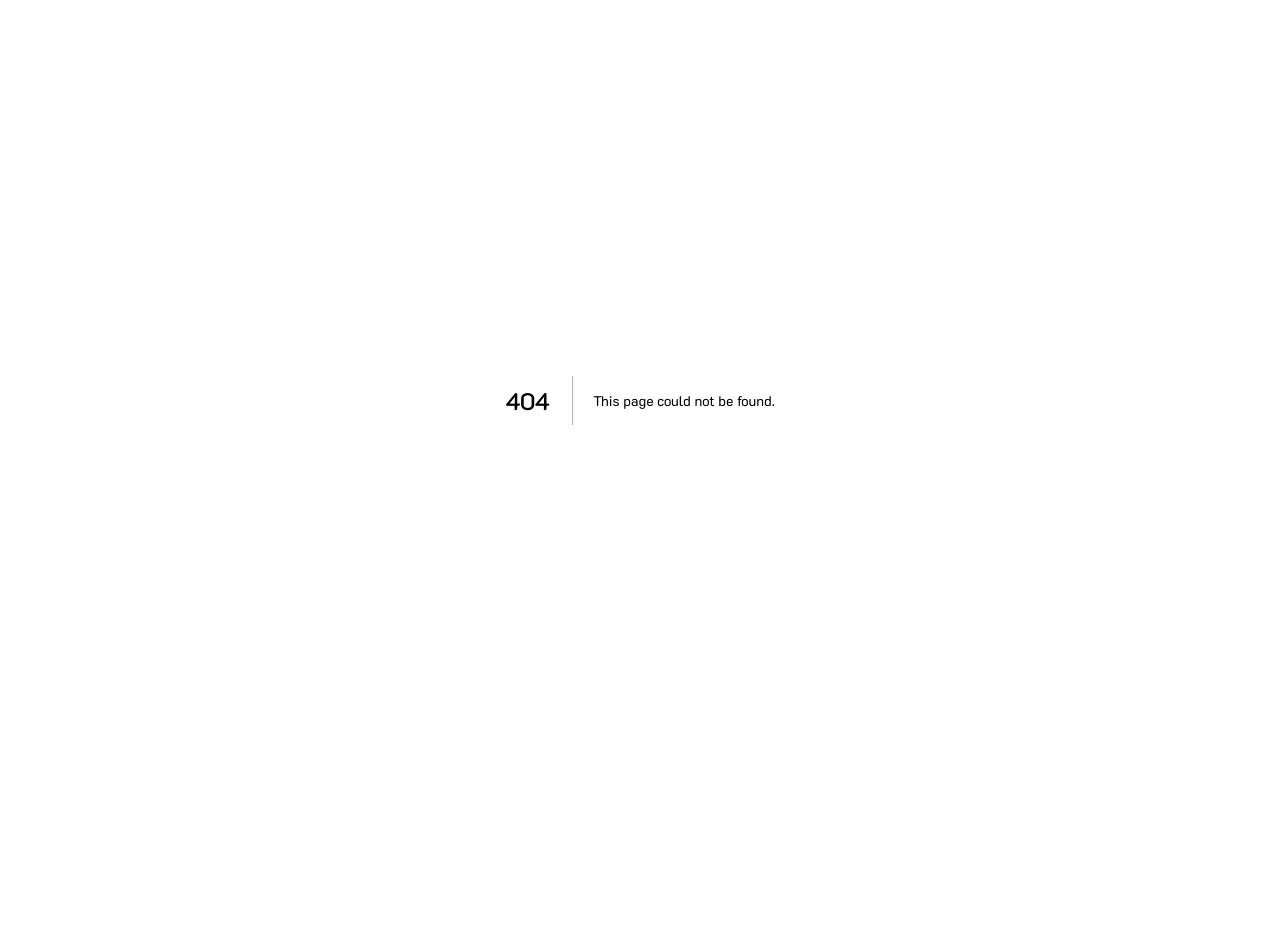
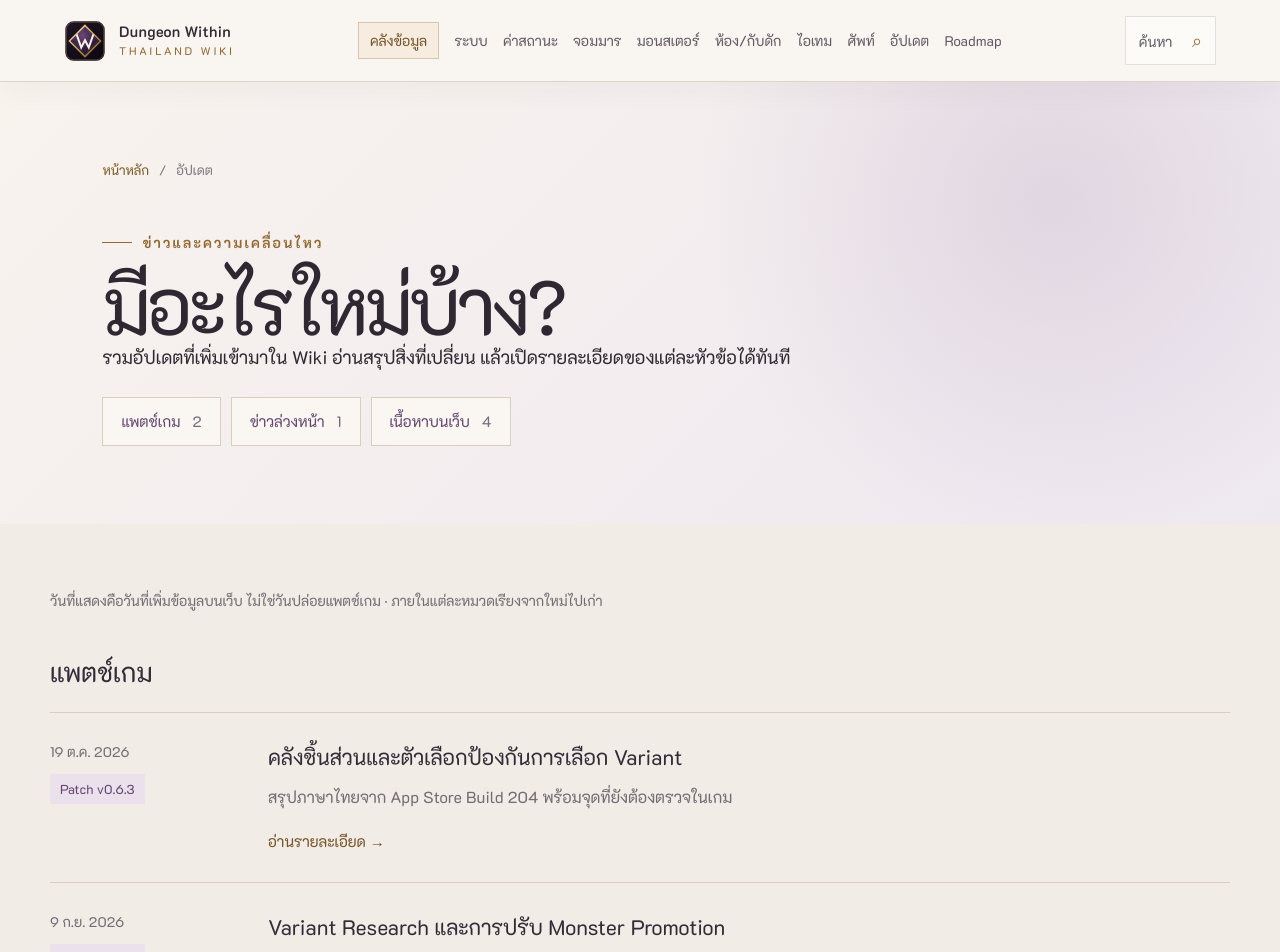
Before and after one commit to KaT0p/Dungeon-Within-Thai-WiKi, a Next.js app: page /updates in a window 1280 px wide. Before the commit this address had no page. Shown: the top 952 px of the page. Before the commit the page ends 800 px from the top, so only its background shows below. Built offline with nearby package versions, Linux system fonts and the light colour scheme.

Commit message:
[ เพิ่ม ] เมนูและหน้ารวมข่าวอัปเดต

```diff
--- a/app/components/site-header.tsx
+++ b/app/components/site-header.tsx
@@ -3,8 +3,9 @@ export default function SiteHeader() {
     <a className="brand" href="/" aria-label="Dungeon Within Thailand Wiki หน้าแรก">
       <span className="brand-mark" aria-hidden="true" /><span><strong>Dungeon Within</strong><small>THAILAND WIKI</small></span>
     </a>
-    <nav aria-label="เมนูหลัก"><a className="nav-hub" href="/wiki">คลังข้อมูล</a><a href="/wiki/systems">ระบบ</a><a href="/wiki/stats">ค่าสถานะ</a><a href="/wiki/dark-lords">จอมมาร</a><a href="/wiki/monsters">มอนสเตอร์</a><a href="/wiki/facilities">ห้อง/กับดัก</a><a href="/wiki/items">ไอเทม</a><a href="/wiki/glossary">ศัพท์</a><a href="/roadmap">Roadmap</a></nav>
+    <nav aria-label="เมนูหลัก"><a className="nav-hub" href="/wiki">คลังข้อมูล</a><a href="/wiki/systems">ระบบ</a><a href="/wiki/stats">ค่าสถานะ</a><a href="/wiki/dark-lords">จอมมาร</a><a href="/wiki/monsters">มอนสเตอร์</a><a href="/wiki/facilities">ห้อง/กับดัก</a><a href="/wiki/items">ไอเทม</a><a href="/wiki/glossary">ศัพท์</a><a href="/updates">อัปเดต</a><a href="/roadmap">Roadmap</a></nav>
     <a className="header-search" href="/#search">ค้นหา <span>⌕</span></a>
+    <a className="mobile-updates" href="/updates">อัปเดต</a>
     <a className="menu-button" href="/wiki" aria-label="เปิดคลังข้อมูล"><span>คลังข้อมูล</span>☰</a>
   </header>;
 }
--- a/app/globals.css
+++ b/app/globals.css
@@ -1292,3 +1292,33 @@ footer,
 }
 
 @media (prefers-reduced-motion: reduce) { html { scroll-behavior: auto; } * { transition: none !important; } }
+
+/* Update history */
+.mobile-updates { display: none; color: #765329; font-size: 14px; padding: 10px 8px; }
+.updates-jumps { display: flex; flex-wrap: wrap; gap: 10px; margin-top: 26px; }
+.updates-jumps a { display: inline-flex; align-items: center; gap: 12px; padding: 12px 18px; border: 1px solid #d8cdbf; background: #faf7f2; color: #65466f; font-size: 15px; }
+.updates-jumps span { color: #796d7b; }
+.updates-date-note { color: #756b75; font-size: 14px; line-height: 1.8; }
+.updates-group { margin-top: 40px; scroll-margin-top: 100px; }
+.updates-group h2 { font-size: 26px; color: #342b39; margin: 0 0 20px; }
+.updates-list { border-top: 1px solid #d8cdbf; }
+.update-entry { display: grid; grid-template-columns: 190px 1fr; gap: 28px; padding: 28px 0; border-bottom: 1px solid #d8cdbf; }
+.update-meta { display: flex; align-items: flex-start; flex-direction: column; gap: 12px; font-size: 14px; color: #756b75; }
+.update-meta span { padding: 5px 10px; background: #eae1ed; color: #65466f; font-size: 13px; }
+.update-entry h3 { margin: 0 0 10px; color: #342b39; font-size: 21px; }
+.update-entry p { margin: 0 0 16px; color: #756b75; line-height: 1.8; font-size: 16px; }
+.update-read { color: #765329; font-size: 15px; }
+.update-entry a:hover, .mobile-updates:hover { text-decoration: underline; }
+.updates-jumps a:focus-visible, .update-entry a:focus-visible, .mobile-updates:focus-visible { outline: 2px solid #65466f; outline-offset: 4px; }
+.latest-section .section-heading { flex-wrap: wrap; gap: 20px; }
+@media (max-width: 1200px) {
+  .site-header nav, .header-search { display: none; }
+  .mobile-updates, .menu-button { display: flex; }
+}
+@media (max-width: 600px) {
+  .update-entry { grid-template-columns: 1fr; gap: 14px; }
+  .update-meta { flex-direction: row; flex-wrap: wrap; align-items: center; }
+  .site-header { gap: 8px; padding-inline: 16px; }
+  .menu-button span { display: none; }
+  .brand { gap: 8px; }
+}
--- a/app/page.tsx
+++ b/app/page.tsx
@@ -2,6 +2,7 @@
 
 import { useMemo, useState } from 'react';
 import Link from 'next/link';
+import { updates } from './updates-data';
 import SiteHeader, { SiteFooter } from './components/site-header';
 import { darkLords, glossaryTerms, integrationStatus, monsters, prototypeMonsters, statusEffects } from './content-data';
 import { facilities } from './facilities-data';
@@ -9,6 +10,7 @@ import { relics } from './items-data';
 import { monsterSkillTranslations } from './monster-skills-data';
 
 const searchIndex = [
+  { title: 'อัปเดตทั้งหมด', description: 'แพตช์เกม ข่าวล่วงหน้า และเนื้อหาใหม่บนเว็บ', category: 'อัปเดต', href: '/updates', keywords: 'อัปเดต ใหม่ ข่าว patch changelog update' },
   { title: 'เตรียมอัปเดต v0.7.0', description: 'ข่าวล่วงหน้า ยังไม่ใช่ระบบปัจจุบัน', category: 'ข่าว', href: '/wiki/systems#preview-070', keywords: '0.7.0 authority transcendence endless จอมมารใหม่ เตรียมอัปเดต' },
   { title: 'อัปเดต v0.6.3', description: 'คลังชิ้นส่วนและการปรับ Variant Research, Fusion, Sacrifice', category: 'แพตช์', href: '/wiki/systems#version-063', keywords: '0.6.3 parts storage คลังชิ้นส่วน variant research fusion sacrifice' },
   { title: 'ระบบเกม', description: 'Run, Node, Combat และความก้าวหน้าข้าม Run', category: 'ระบบ', href: '/wiki/systems', keywords: 'system ark combat node run variant research tactical map trial assault ระบบ เกม วิจัยมอนสเตอร์ แผนที่ยุทธวิธี' },
@@ -38,13 +40,7 @@ const categories = [
   { icon: '◎', title: 'แหล่งข้อมูล', description: 'ที่มา สิทธิ์ และการตรวจสอบ', tone: 'teal', href: '/wiki/sources' },
 ];
 
-const updates = [
-  { category: 'เตรียมอัปเดต v0.7.0', title: 'จอมมารใหม่และแคมเปญด่านไม่สิ้นสุด', description: 'ข่าวล่วงหน้า: ปรับ Authority และเตรียมระบบ Transcendence ยังไม่ใช่ระบบปัจจุบัน', href: '/wiki/systems#preview-070' },
-  { category: 'Patch v0.6.3', title: 'คลังชิ้นส่วนและตัวเลือกป้องกันการเลือก Variant', description: 'สรุปภาษาไทยจาก App Store Build 204 พร้อมจุดที่ยังต้องตรวจในเกม', href: '/wiki/systems#version-063' },
-  { category: 'Patch v0.6.2', title: 'Variant Research และการปรับ Monster Promotion', description: 'สรุประบบใหม่ การเปลี่ยน Ability Score และรายการที่ต้องตรวจต่อใน Build 199', href: '/wiki/systems#version-062' },
-  { category: 'Phase 2.5b', title: 'Demon Lord Relics', description: 'เพิ่ม War of the Gods 28 ชิ้น แยกชุด Tania, Lilith และ Meryelle พร้อมตัวกรอง', href: '/wiki/items#relic-catalog' },
-  { category: 'Phase 2.4b', title: 'แนวทางจัดผังและชุดกับดัก', description: 'ผัง 3×3 สามแบบ ชุดแนะนำตามจอมมาร และคู่ห้องที่นำไปทดลองใน Run ได้', href: '/wiki/facilities#layout-guide' },
-];
+
 
 export default function Home() {
   const [query, setQuery] = useState('');
@@ -61,7 +57,7 @@ export default function Home() {
       <dl className="quick-stats"><div><dt>{monsters.length}</dt><dd>มอนสเตอร์ในบัญชี</dd></div><div><dt>{glossaryTerms.length}</dt><dd>คำศัพท์บนเว็บ</dd></div><div><dt>{integrationStatus.gameVersion}</dt><dd>เวอร์ชันเป้าหมาย</dd></div></dl>
     </div><aside className="featured-card" aria-label="Dungeon Within Thailand Wiki"><div className="hero-og-image"><img src="/og.png" alt="Dungeon Within Thailand Wiki คู่มือสำหรับผู้เล่นชาวไทย" /></div><div className="featured-content"><span className="tag">คลังข้อมูลภาษาไทย</span><h2>รู้จักจอมมารทั้ง 3 ตัว</h2><p>เปรียบเทียบแกนกลไก ค่าสถานะ สกิล ชิ้นส่วน และแนวทางจัดทีม</p><a href="/wiki/dark-lords">เปิดบัญชีจอมมาร <span>↗</span></a></div></aside></section>
     <section className="category-section" id="categories"><div className="section-heading"><div><p className="eyebrow"><span /> คลังข้อมูล</p><h2>เนื้อหาที่พร้อมอ่าน</h2></div><p>ไม่มีบทความทั่วไปที่ไม่มีที่มา<br />ข้อมูลไม่แน่ใจจะมีป้ายเตือนชัดเจน</p></div><div className="category-grid">{categories.map((category)=><a className={`category-card ${category.tone}`} href={category.href} key={category.title}><span className="category-icon">{category.icon}</span><span><strong>{category.title}</strong><small>{category.description}</small></span><b>→</b></a>)}</div></section>
-    <section className="latest-section" id="updates"><div className="section-heading dark-heading"><div><p className="eyebrow"><span /> Content Integration</p><h2>ข่าวและอัปเดตล่าสุด</h2></div><span className="version-chip">อัปเดต {integrationStatus.updatedAt}</span></div><div className="article-list">{updates.map((item,index)=><a href={item.href} key={item.title}><span className="article-number">0{index+1}</span><span><b>{item.category}</b><strong>{item.title}</strong><small>{item.description}</small></span><i>↗</i></a>)}</div></section>
+    <section className="latest-section" id="updates"><div className="section-heading dark-heading"><div><p className="eyebrow"><span /> Content Integration</p><h2>ข่าวและอัปเดตล่าสุด</h2></div><span className="version-chip">อัปเดต {integrationStatus.updatedAt}</span><a className="text-button" href="/updates">อ่านอัปเดตทั้งหมด →</a></div><div className="article-list">{updates.slice(0,5).map((item,index)=><a href={item.href} key={item.title}><span className="article-number">0{index+1}</span><span><b>{item.category}</b><strong>{item.title}</strong><small>{item.description}</small></span><i>↗</i></a>)}</div></section>
     <section className="guide-strip" id="guides"><div><p className="eyebrow"><span /> เพิ่มล่าสุด</p><h2>สกิลมอนสเตอร์ Tier 8–9</h2></div><p>เพิ่มคำแปล 60 ชื่อจากมอนสเตอร์ระดับสูงสุดครบ 12 ตัว<br />ปิดชุดคำแปลชื่อสกิล Tier 1–9 รวม 290 ชื่อ</p><Link className="primary-button" href="/wiki/monster-skills">เปิดคลังสกิล <span>→</span></Link></section><SiteFooter />
   </main>;
 }
--- /dev/null
+++ b/app/updates-data.ts
@@ -0,0 +1,9 @@
+export const updates = [
+  { date: '2026-10-19', kind: 'ข่าวล่วงหน้า', category: 'เตรียมอัปเดต v0.7.0', title: 'จอมมารใหม่และแคมเปญด่านไม่สิ้นสุด', description: 'ข่าวล่วงหน้า: ปรับ Authority และเตรียมระบบ Transcendence ยังไม่ใช่ระบบปัจจุบัน', href: '/wiki/systems#preview-070' },
+  { date: '2026-10-19', kind: 'แพตช์เกม', category: 'Patch v0.6.3', title: 'คลังชิ้นส่วนและตัวเลือกป้องกันการเลือก Variant', description: 'สรุปภาษาไทยจาก App Store Build 204 พร้อมจุดที่ยังต้องตรวจในเกม', href: '/wiki/systems#version-063' },
+  { date: '2026-09-09', kind: 'แพตช์เกม', category: 'Patch v0.6.2', title: 'Variant Research และการปรับ Monster Promotion', description: 'สรุประบบใหม่ การเปลี่ยน Ability Score และรายการที่ต้องตรวจต่อใน Build 199', href: '/wiki/systems#version-062' },
+  { date: '2026-08-31', kind: 'เนื้อหาบนเว็บ', category: 'คู่มือใหม่', title: "Architect's Workshop และ Parts", description: 'รวมลำดับปลดล็อก เครื่องมือถาวร ค่าใช้จ่าย และสายพึ่งพา พร้อมคู่มือชิ้นส่วน', href: '/wiki/architects-workshop' },
+  { date: '2026-08-31', kind: 'เนื้อหาบนเว็บ', category: 'คำแปลสกิล', title: 'คำแปลสกิลมอนสเตอร์ครบ Tier 1–9', description: 'รวมคำแปลไทย–อังกฤษ 290 ชื่อ พร้อมระบุรายการที่ยังรอข้อมูลต้นทาง', href: '/wiki/monster-skills' },
+  { date: '2026-08-28', kind: 'เนื้อหาบนเว็บ', category: 'Phase 2.5b', title: 'Demon Lord Relics', description: 'เพิ่ม War of the Gods 28 ชิ้น แยกชุด Tania, Lilith และ Meryelle พร้อมตัวกรอง', href: '/wiki/items#relic-catalog' },
+  { date: '2026-08-28', kind: 'เนื้อหาบนเว็บ', category: 'Phase 2.4b', title: 'แนวทางจัดผังและชุดกับดัก', description: 'ผัง 3×3 สามแบบ ชุดแนะนำตามจอมมาร และคู่ห้องที่นำไปทดลองใน Run ได้', href: '/wiki/facilities#layout-guide' },
+];
--- /dev/null
+++ b/app/updates/page.tsx
@@ -0,0 +1,38 @@
+import type { Metadata } from 'next';
+import SiteHeader, { SiteFooter } from '../components/site-header';
+import { updates } from '../updates-data';
+
+export const metadata: Metadata = {
+  title: 'อัปเดต | Dungeon Within Thailand Wiki',
+  description: 'รวมแพตช์เกม ข่าวล่วงหน้า และเนื้อหาใหม่บน Wiki พร้อมวันที่เพิ่มข้อมูลและลิงก์อ่านรายละเอียด',
+};
+
+const groups = ['แพตช์เกม', 'ข่าวล่วงหน้า', 'เนื้อหาบนเว็บ'] as const;
+const dateLabel = (date: string) => new Intl.DateTimeFormat('th-TH', {
+  day: 'numeric', month: 'short', year: 'numeric', calendar: 'gregory', timeZone: 'Asia/Bangkok',
+}).format(new Date(`${date}T00:00:00+07:00`));
+
+export default function UpdatesPage() {
+  return <main className="hub-page"><SiteHeader />
+    <section className="data-hero">
+      <p className="breadcrumbs"><a href="/">หน้าหลัก</a><span>/</span>อัปเดต</p>
+      <p className="eyebrow"><span /> ข่าวและความเคลื่อนไหว</p>
+      <h1>มีอะไรใหม่บ้าง?</h1>
+      <p>รวมอัปเดตที่เพิ่มเข้ามาใน Wiki อ่านสรุปสิ่งที่เปลี่ยน แล้วเปิดรายละเอียดของแต่ละหัวข้อได้ทันที</p>
+      <nav className="updates-jumps" aria-label="เลือกประเภทอัปเดต">
+        {groups.map((group, index) => <a href={`#update-group-${index}`} key={group}>{group} <span>{updates.filter((item) => item.kind === group).length}</span></a>)}
+      </nav>
+    </section>
+    <div className="hub-content updates-content">
+      <p className="updates-date-note">วันที่แสดงคือวันที่เพิ่มข้อมูลบนเว็บ ไม่ใช่วันปล่อยแพตช์เกม · ภายในแต่ละหมวดเรียงจากใหม่ไปเก่า</p>
+      {groups.map((group, index) => <section className="updates-group" id={`update-group-${index}`} key={group} aria-labelledby={`update-title-${index}`}>
+        <h2 id={`update-title-${index}`}>{group}</h2>
+        {group === 'ข่าวล่วงหน้า' && <p className="updates-date-note">ข้อมูลระหว่างพัฒนา อาจเปลี่ยนแปลงได้ และยังไม่นับเป็นระบบที่เปิดใช้แล้วตามข้อมูลที่บันทึกใน Wiki</p>}
+        <div className="updates-list">{updates.filter((item) => item.kind === group).map((item) => <article className="update-entry" key={item.href}>
+          <div className="update-meta"><time dateTime={item.date}>{dateLabel(item.date)}</time><span>{item.category}</span></div>
+          <div><h3><a href={item.href}>{item.title}</a></h3><p>{item.description}</p><a className="update-read" href={item.href}>อ่านรายละเอียด <span aria-hidden="true">→</span></a></div>
+        </article>)}</div>
+      </section>)}
+    </div><SiteFooter />
+  </main>;
+}
--- a/app/wiki/page.tsx
+++ b/app/wiki/page.tsx
@@ -1,6 +1,7 @@
 import SiteHeader, { SiteFooter } from '../components/site-header';
 
 const sections = [
+  ['↗', 'อัปเดต', 'อ่านแพตช์เกม ข่าวล่วงหน้า และเนื้อหาใหม่ที่เพิ่มบนเว็บ เรียงจากล่าสุด', '/updates', 'ข่าวและประวัติอัปเดต'],
   ['✦', 'ค่าสถานะ', 'อธิบาย STR, DEX, CON, INT, WIS, CHA, Key Stat และวิธีอ่านการโจมตี', '/wiki/stats', '6 Core Stats'],
   ['◈', 'เอฟเฟกต์สถานะ', 'ชื่อไทย ผล ระยะเวลา และจำนวนสแต็กของสถานะที่เชื่อมกับจอมมารและมอนสเตอร์ต้นแบบ', '/wiki/status-effects', '33 สถานะ'],
   ['♜', 'จอมมาร', 'ข้อมูล Desponia, Aura และ Rhea พร้อม Skill, Authority และแนวทางจัดทีม', '/wiki/dark-lords', '3 ตัว · มี Guide'],
```
